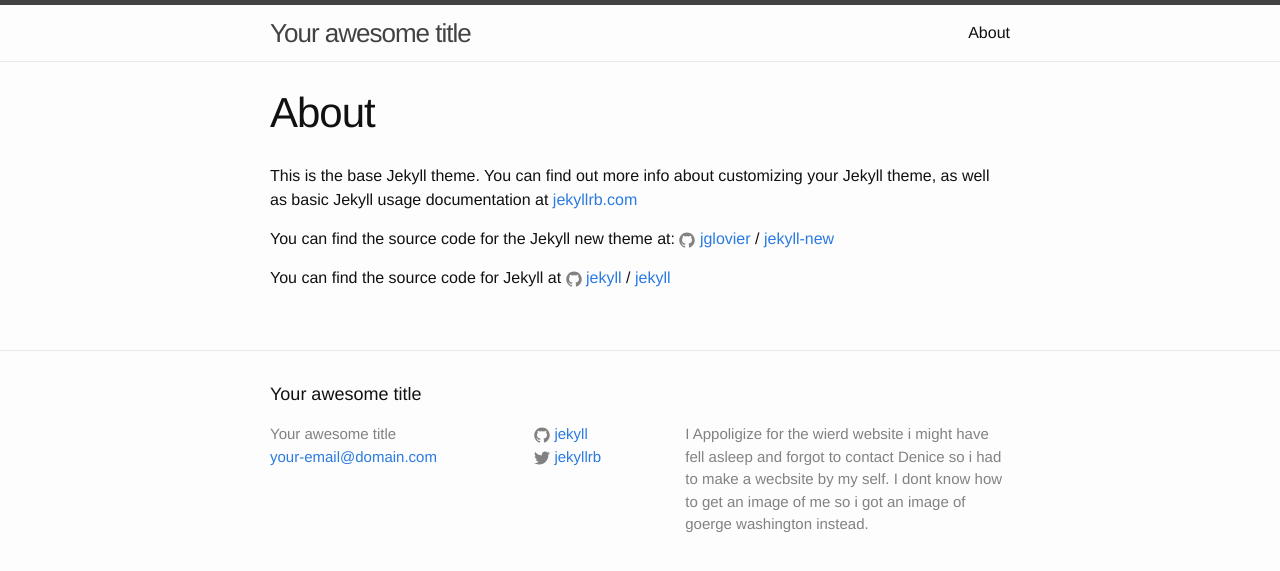
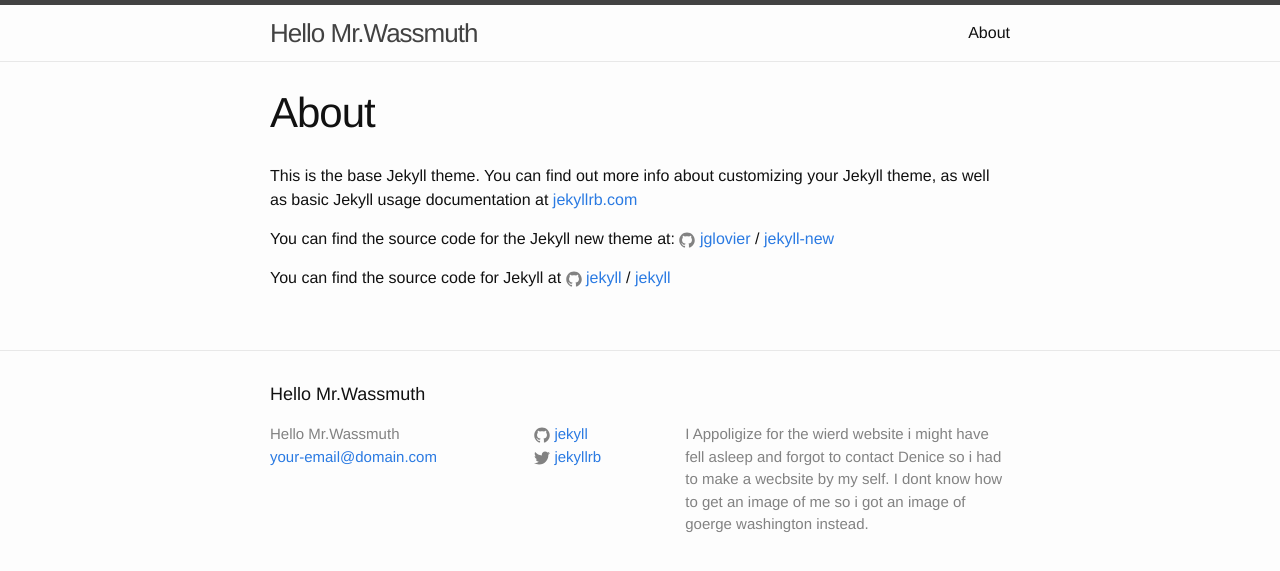
Before and after one commit to melomere/melomere.github.io, a Jekyll site: the page built from about.md, in a window 1280 px wide. Shown: the top 571 px of the page. Built offline with Jekyll 4.4.1, drawn with Linux system fonts in a browser that asks for light colours.

Commit message:
Update _config.yml

```diff
--- a/_config.yml
+++ b/_config.yml
@@ -6,7 +6,7 @@
 # 'jekyll serve'. If you change this file, please restart the server process.
 
 # Site settings
-title: Your awesome title
+title: Hello Mr.Wassmuth
 email: your-email@domain.com
 description: > # this means to ignore newlines until "baseurl:"
   I Appoligize for the wierd website i might have fell asleep and forgot to contact
```
